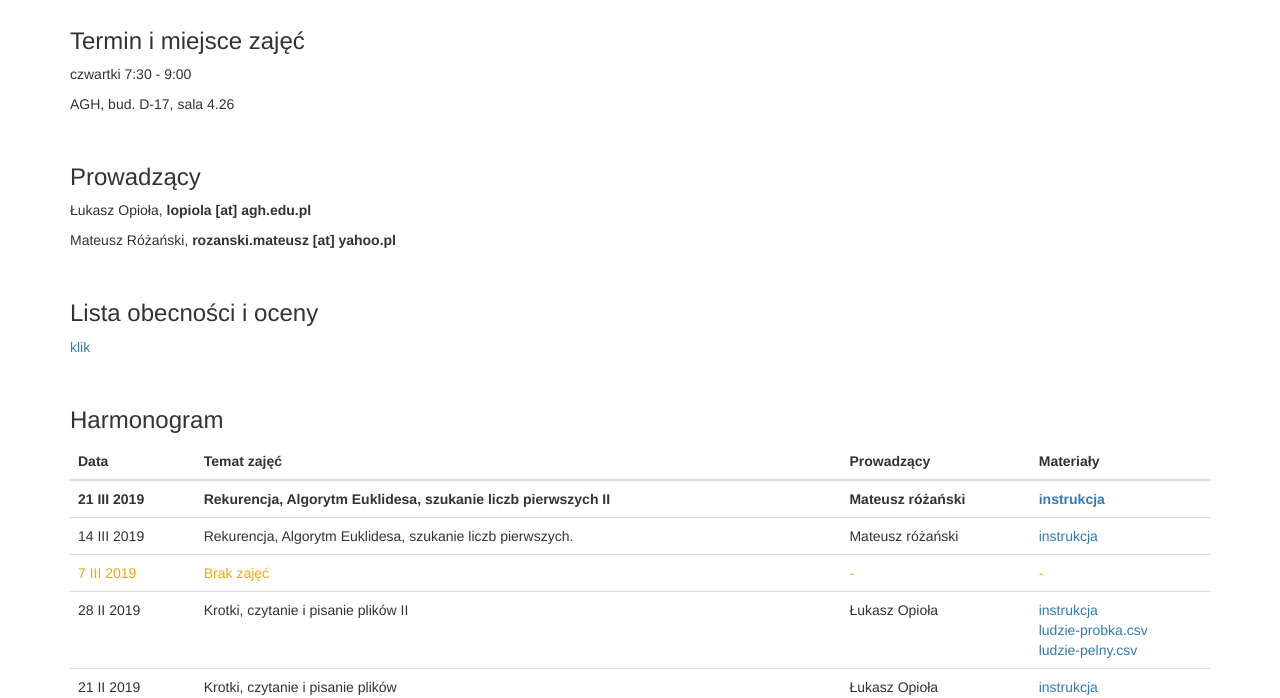
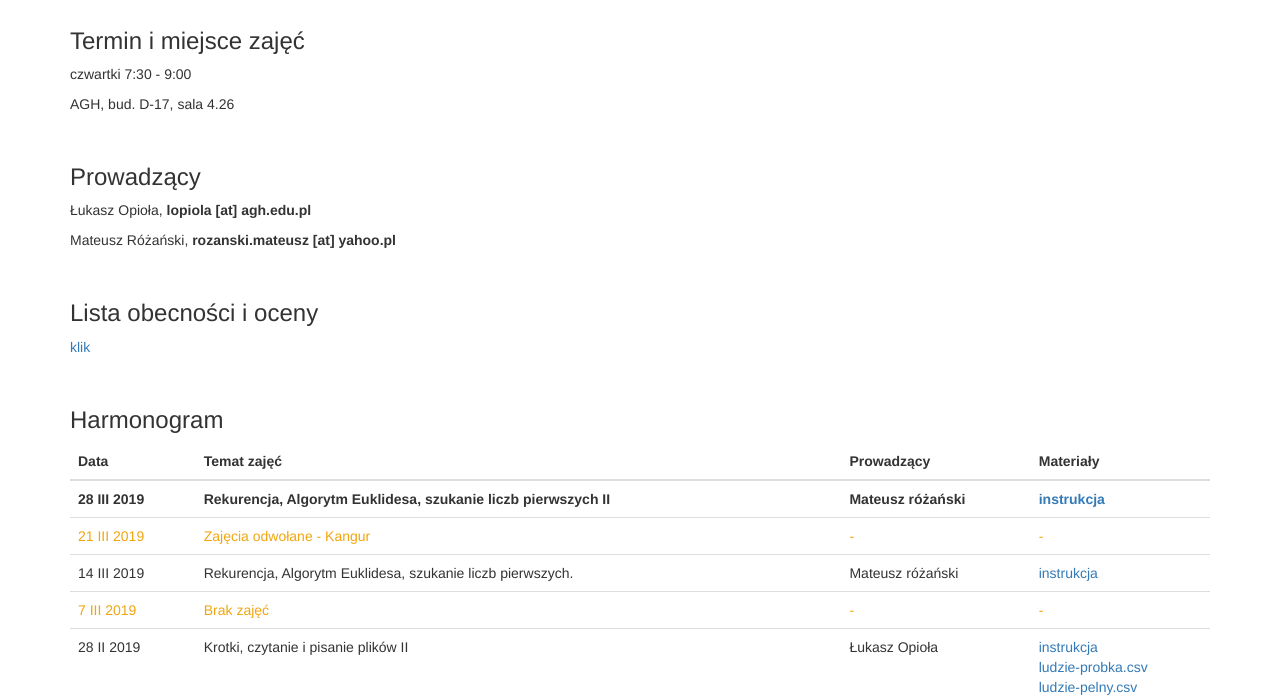
Before and after one commit to lopiola/2lo, a plain HTML site: page index.html in a window 1280 px wide. Shown: the part 102-800 px from the top of the page. Drawn offline with Linux system fonts and the light colour scheme.

Commit message:
Dodaje zajecia 28 III 2019

```diff
--- a/index.html
+++ b/index.html
@@ -83,12 +83,19 @@
     <tbody>
 
 	<tr class="current">
-      <td>21 III 2019</td>
+      <td>28 III 2019</td>
       <td>Rekurencja, Algorytm Euklidesa, szukanie liczb pierwszych II</td>
       <td>Mateusz różański</td>
       <td>
         <a href="resources/2019-03-14/instrukcja.pdf">instrukcja</a>
       </td>
+    </tr>
+
+	<tr class="warn">
+      <td>21 III 2019</td>
+      <td>Zajęcia odwołane - Kangur</td>
+      <td>-</td>
+      <td>-</td>
     </tr>
 
     <tr>
```
